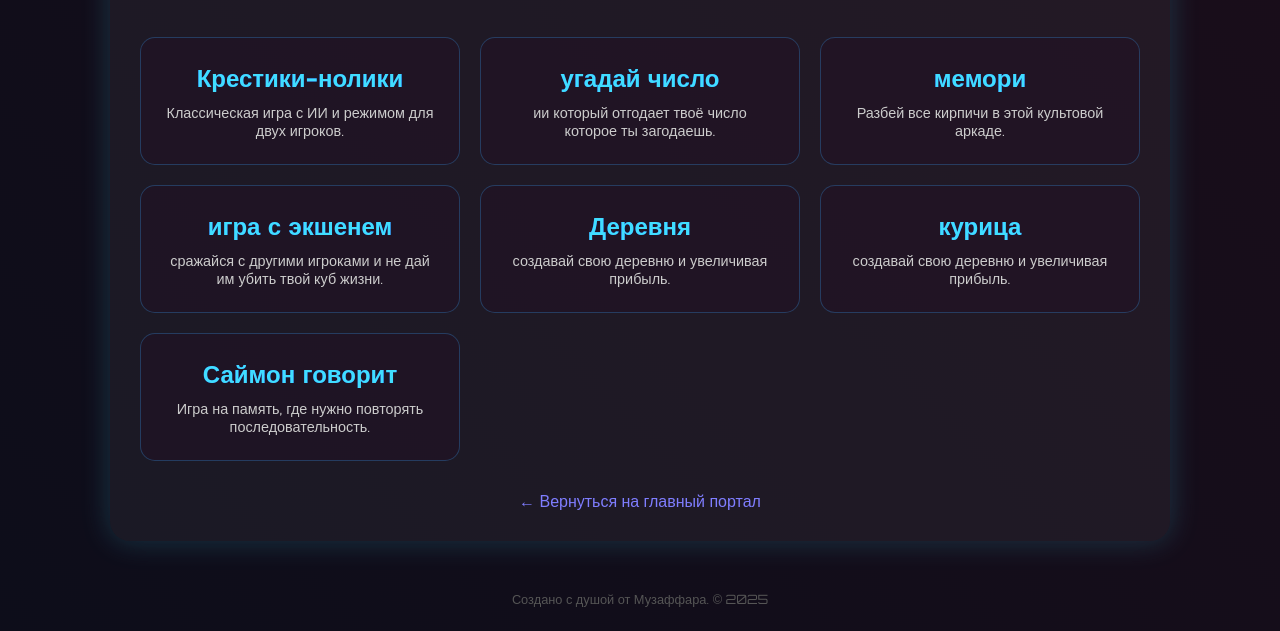
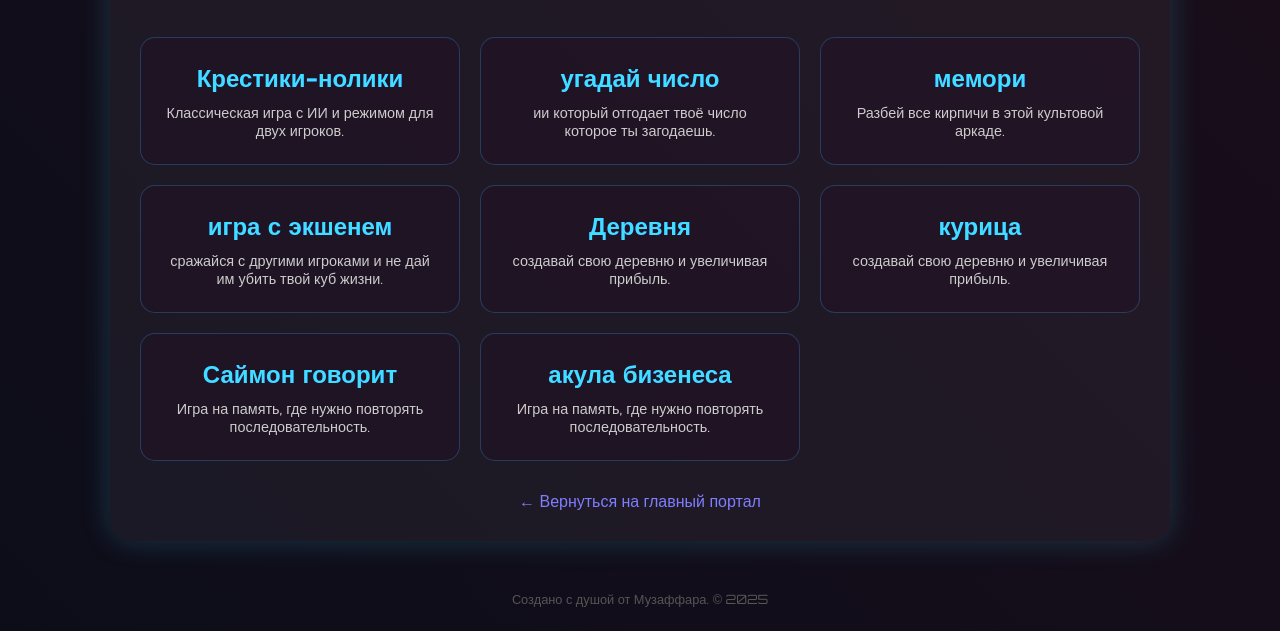
Before and after one commit to Muzaffar699/book, a plain HTML site: page index.html in a window 1280 px wide. Shown: the part 169-800 px from the top of the page. Drawn offline with Linux system fonts and the light colour scheme.

Commit message:
Update index.html

```diff
--- a/index.html
+++ b/index.html
@@ -157,6 +157,10 @@
                 <div class="card-title">Саймон говорит</div>
                 <div class="card-description">Игра на память, где нужно повторять последовательность.</div>
             </a>
+             <a href="https://gd.games/games/062d2e65-032f-438a-a77b-aaebe062ec8e" class="project-card">
+                <div class="card-title">акула бизенеса </div>
+                <div class="card-description">Игра на память, где нужно повторять последовательность.</div>
+            </a>
         </div>
         <a href="index.html" class="back-link">&larr; Вернуться на главный портал</a>
     </div>
```
